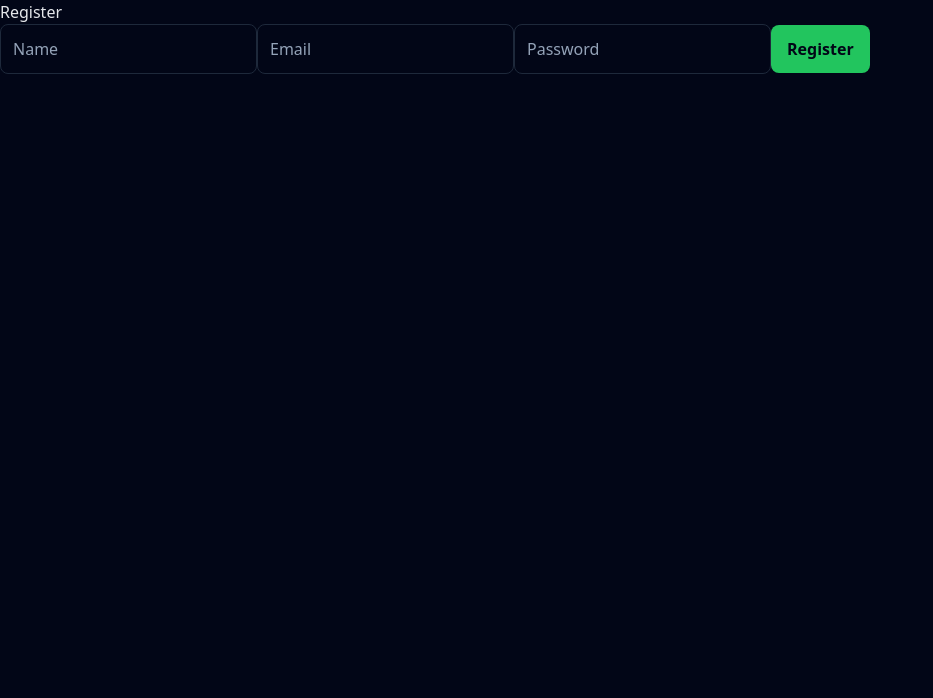
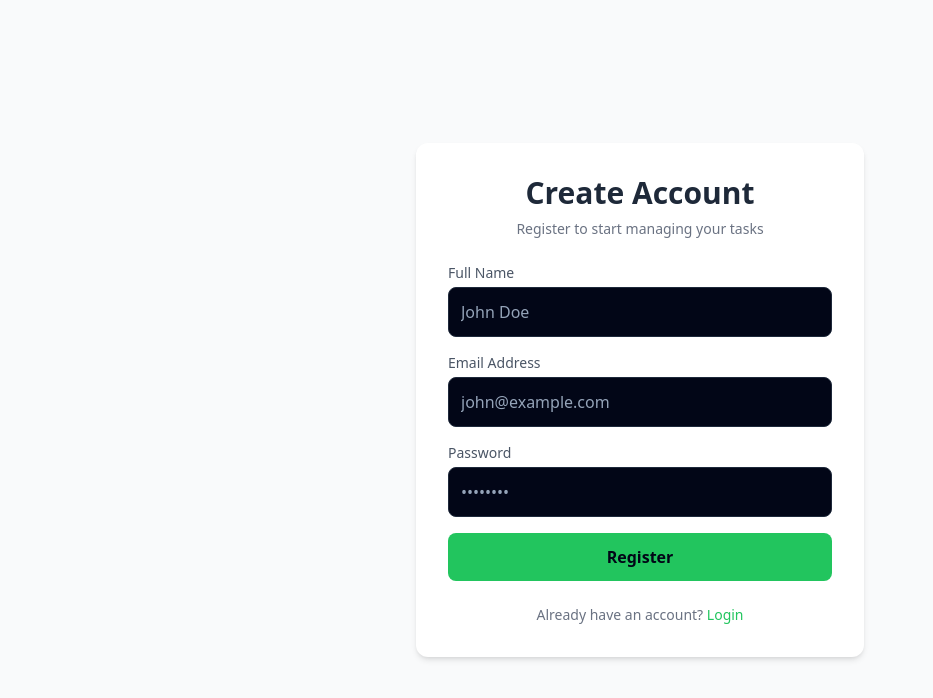
Before and after one commit to anilKumar-9/prime-trade-ai-assignment, a React (Vite) app in the folder frontend/: page /register in a window 1280 px wide. Shown: the top 698 px of the page, without its empty margins (0-933 px from the left). Built offline with nearby package versions, Linux system fonts and the light colour scheme; no server answers.

Commit message:
add register page

```diff
--- a/frontend/src/pages/Register.jsx
+++ b/frontend/src/pages/Register.jsx
@@ -1,6 +1,6 @@
 import { useState } from "react";
 import api from "../api/axios";
-import { useNavigate } from "react-router-dom";
+import { useNavigate, Link } from "react-router-dom";
 
 export default function Register() {
   const navigate = useNavigate();
@@ -11,52 +11,105 @@ export default function Register() {
     password: "",
   });
 
+  const [error, setError] = useState("");
+  const [loading, setLoading] = useState(false);
+
   const handleChange = (e) => {
     setForm({ ...form, [e.target.name]: e.target.value });
   };
 
   const handleSubmit = async (e) => {
     e.preventDefault();
+    setError("");
+    setLoading(true);
+
     try {
       await api.post("/auth/register", form);
-      alert("Registration successful. Please login.");
       navigate("/login");
     } catch (err) {
-      alert(err.response?.data?.message || "Registration failed");
+      setError(err.response?.data?.message || "Registration failed");
+    } finally {
+      setLoading(false);
     }
   };
 
   return (
-    <form onSubmit={handleSubmit}>
-      <h2>Register</h2>
+    <div className="min-h-screen flex items-center justify-center bg-gray-50 px-4">
+      <div className="w-full max-w-md bg-white rounded-xl shadow-md p-8">
+        <h2 className="text-3xl font-bold text-center text-gray-800 mb-2">
+          Create Account
+        </h2>
+        <p className="text-sm text-center text-gray-500 mb-6">
+          Register to start managing your tasks
+        </p>
 
+        {error && (
+          <div className="mb-4 rounded-lg bg-red-100 text-red-700 px-4 py-2 text-sm">
+            {error}
+          </div>
+        )}
+
+        <form onSubmit={handleSubmit} className="space-y-4">
+          <div>
+            <label className="block text-sm font-medium text-gray-600 mb-1">
+              Full Name
+            </label>
             <input
               name="name"
-        placeholder="Name"
               value={form.name}
               onChange={handleChange}
+              placeholder="John Doe"
+              className="w-full rounded-lg border border-gray-300 px-4 py-2 focus:outline-none focus:ring-2 focus:ring-blue-500"
               required
             />
+          </div>
 
+          <div>
+            <label className="block text-sm font-medium text-gray-600 mb-1">
+              Email Address
+            </label>
             <input
               name="email"
               type="email"
-        placeholder="Email"
               value={form.email}
               onChange={handleChange}
+              placeholder="john@example.com"
+              className="w-full rounded-lg border border-gray-300 px-4 py-2 focus:outline-none focus:ring-2 focus:ring-blue-500"
               required
             />
+          </div>
 
+          <div>
+            <label className="block text-sm font-medium text-gray-600 mb-1">
+              Password
+            </label>
             <input
               name="password"
               type="password"
-        placeholder="Password"
               value={form.password}
               onChange={handleChange}
+              placeholder="••••••••"
+              className="w-full rounded-lg border border-gray-300 px-4 py-2 focus:outline-none focus:ring-2 focus:ring-blue-500"
               required
             />
+          </div>
 
-      <button type="submit">Register</button>
+          <button
+            type="submit"
+            disabled={loading}
+            className="w-full rounded-lg bg-blue-600 text-white py-2 font-semibold hover:bg-blue-700 transition disabled:opacity-60"
+          >
+            {loading ? "Creating account..." : "Register"}
+          </button>
         </form>
+
+        <p className="text-sm text-center text-gray-500 mt-6">
+          Already have an account?{" "}
+          <Link to="/login" className="text-blue-600 hover:underline">
+            Login
+          </Link>
+        </p>
+      </div>
+    </div>
   );
 }
```
Lines whose indentation alone changed are shown as unchanged.
